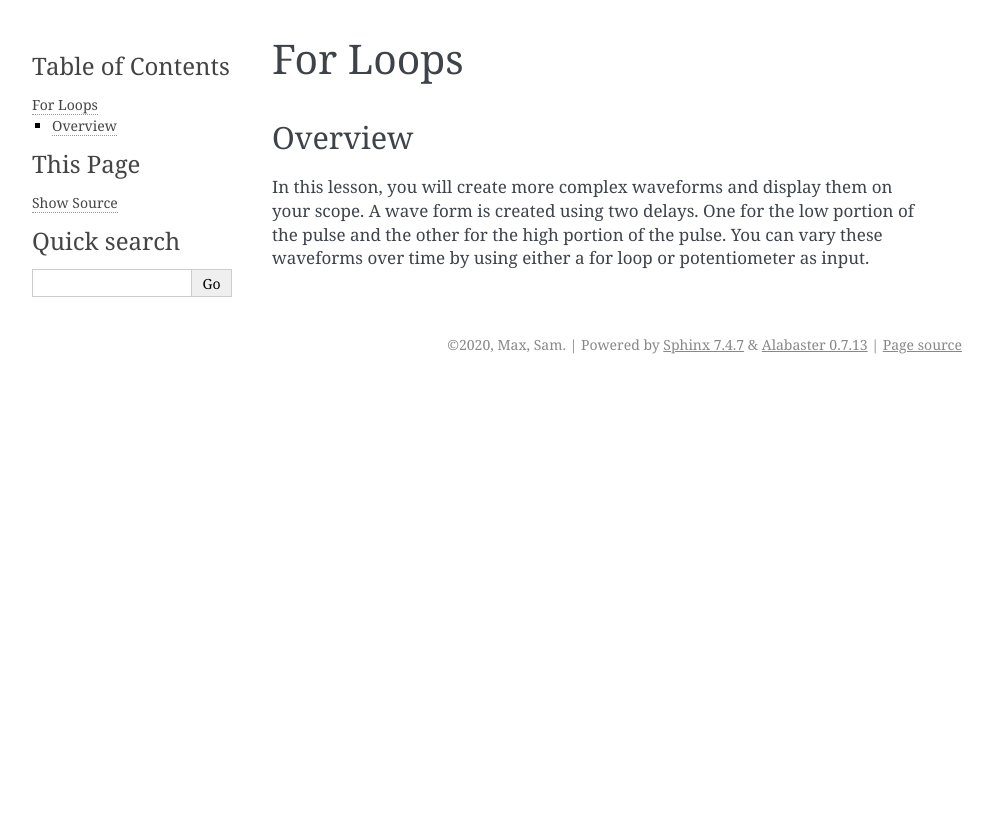
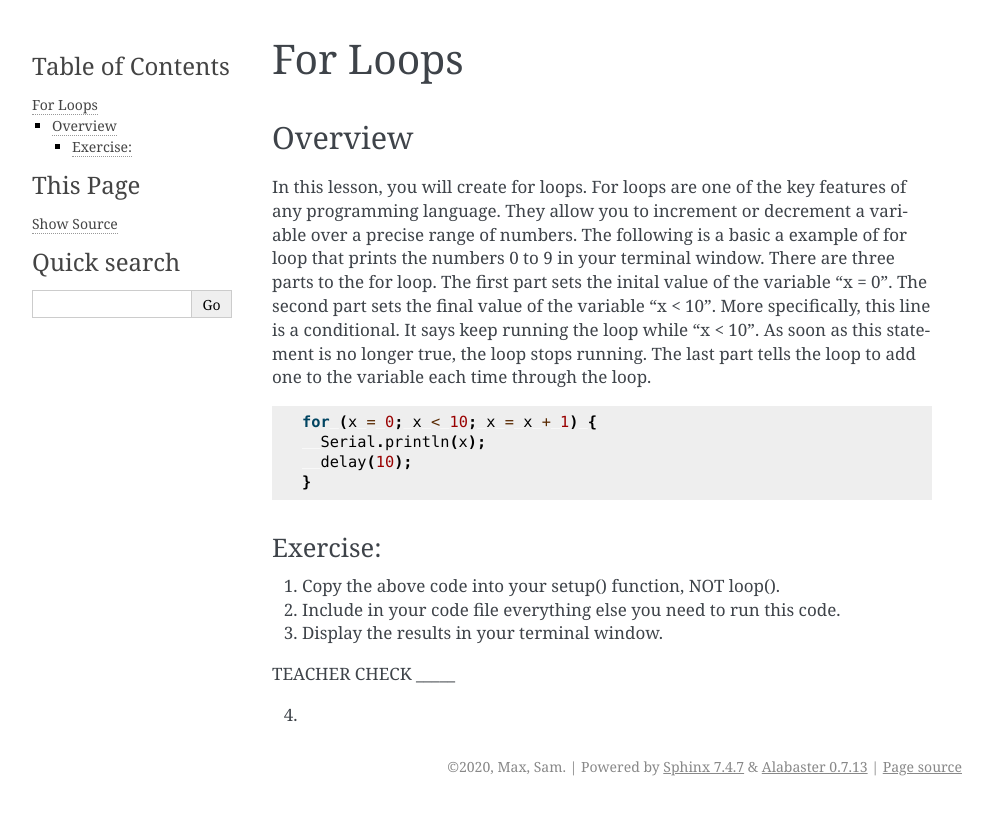
Before and after one commit to maxtkc/mvths-wiki, a Sphinx documentation site: the page built from docs/028a-for-loops.rst, in a window 1280 px wide. Shown: the top 815 px of the page, without its empty margins (148-1141 px from the left). Built offline with Sphinx 7.4.7, drawn with Linux system fonts in a browser that asks for light colours.

Commit message:
Update 028a-for-loops.rst

```diff
--- a/docs/028a-for-loops.rst
+++ b/docs/028a-for-loops.rst
@@ -4,5 +4,27 @@ For Loops
 Overview
 --------
 
-In this lesson, you will create more complex waveforms and display them on your scope. A wave form is created using two delays. One for the low portion of the pulse
-and the other for the high portion of the pulse. You can vary these waveforms over time by using either a for loop or potentiometer as input.
+In this lesson, you will create for loops. For loops are one of the key features of any programming language. They allow you to increment or decrement a variable over
+a precise range of numbers. The following is a basic a example of for loop that prints the numbers 0 to 9 in your terminal window. There are three parts to the
+for loop. The first part sets the inital value of the variable "x = 0". The second part sets the final value of the variable "x < 10". More specifically, this line
+is a conditional. It says keep running the loop while "x < 10". As soon as this statement is no longer true, the loop stops running. The last part tells the loop to
+add one to the variable each time through the loop.
+
+.. code-block:: C
+
+  for (x = 0; x < 10; x = x + 1) {
+    Serial.println(x);
+    delay(10);
+  }
+
+
+Exercise:
+~~~~~~~~~
+
+1. Copy the above code into your setup() function, NOT loop().
+2. Include in your code file everything else you need to run this code.
+3. Display the results in your terminal window.
+
+TEACHER CHECK \_\_\_\_\_
+
+4.
```
